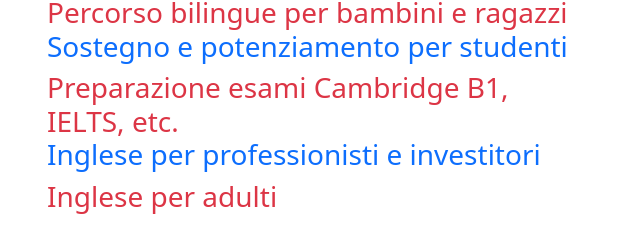
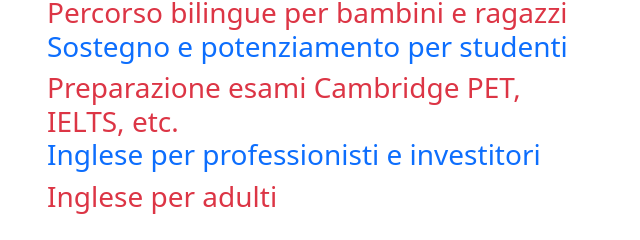
Before and after one commit to viaora/ingleseperfetto, a plain HTML site: page index.html in a window 1280 px wide. Shown: the part 1148-1388 px from the top of the page, 320-960 px from the left. Drawn offline with nearby package versions, Linux system fonts and the light colour scheme.

Commit message:
update headlines

```diff
--- a/index.html
+++ b/index.html
@@ -64,7 +64,7 @@
                             <p></p>
                         <h3 class="text-danger">Percorso bilingue per bambini e ragazzi<br />
                             <span class="text-primary">Sostegno e potenziamento per studenti</span></h3>
-                        <h3 class="text-danger">Preparazione esami Cambridge B1, IELTS, etc.<br />
+                        <h3 class="text-danger">Preparazione esami Cambridge PET, IELTS, etc.<br />
                             <span class="text-primary">Inglese per professionisti e investitori</span></h3>
                         <h3 class="text-danger">Inglese per adulti</h3>
                         <h3 class="mb-0 mt-5">Mauro Marion Bizzotto</h3>
```
